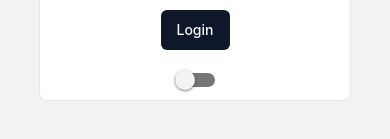
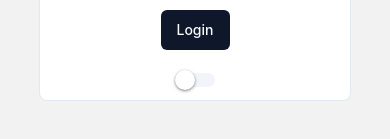
Before and after one commit to lqjlqj1997/leave-app-native, a React Native app: screen / in a window 390 px wide. Shown: the part 453-592 px from the top of the page. Built offline with nearby package versions, Linux system fonts and the light colour scheme.

Commit message:
Enhanced Theme Toggle

```diff
--- /dev/null
+++ b/lib/components/ThemeToggle.tsx
@@ -0,0 +1,17 @@
+import { Switch } from "react-native";
+import { useThemeStore } from "../../global-store/ThemeStore";
+import { getBaseStyle } from "../style/GlobalStyle";
+
+export function ThemeSwitch() {
+    const isDark = useThemeStore((state) => state.isDark);
+    const baseStyle = getBaseStyle(isDark);
+    return (
+        <Switch
+            trackColor={{ false: baseStyle.muted, true: baseStyle.primary }}
+            thumbColor={baseStyle.background}
+            ios_backgroundColor={baseStyle.background}
+            onValueChange={useThemeStore((state) => state.setTheme)}
+            value={isDark}
+        />
+    );
+}
--- a/tabs/Auth/Login.tsx
+++ b/tabs/Auth/Login.tsx
@@ -8,6 +8,7 @@ import { getBaseStyle } from "../../lib/style/GlobalStyle";
 import { Layout } from "./Layout";
 import React, { useState } from "react";
 import { useThemeStore } from "../../global-store/ThemeStore";
+import { ThemeSwitch } from "../../lib/components/ThemeToggle";
 
 export function LoginScreen() {
     const navigation =
@@ -91,13 +92,7 @@ export function LoginScreen() {
                     title="Login"
                     onPress={() => navigation.navigate("Dashboard")}
                 ></Button>
-                <Switch
-                    trackColor={{ false: "#767577", true: "#81b0ff" }}
-                    thumbColor={isDark ? "#f5dd4b" : "#f4f3f4"}
-                    ios_backgroundColor="#3e3e3e"
-                    onValueChange={useThemeStore((state) => state.setTheme)}
-                    value={isDark}
-                />
+                <ThemeSwitch />
             </ContainerView>
         </Layout>
     );
```
